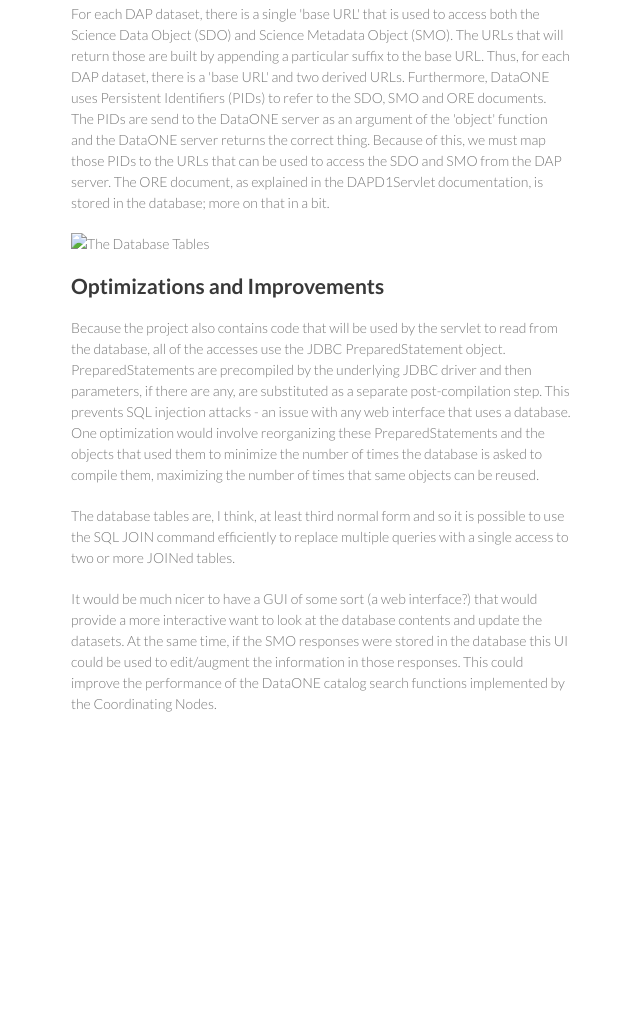
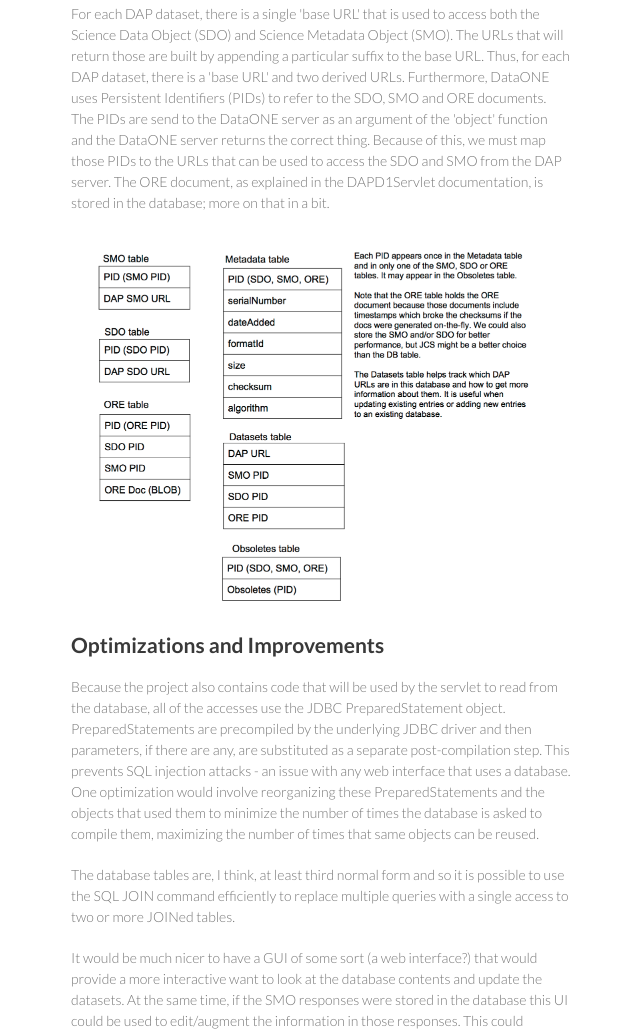
Before and after one commit to OPENDAP/DAPD1DatasetsDatabase, a plain HTML site: page index.html in a window 1280 px wide. Shown: the part 3140-4173 px from the top of the page, without its empty margins (499-1139 px from the left). Before the commit the page ends 3924 px from the top, so only its background shows below. Drawn offline with Linux system fonts and the light colour scheme.

```diff
--- a/index.html
+++ b/index.html
@@ -134,7 +134,7 @@ Obsoletes:
 
 <p>For each DAP dataset, there is a single 'base URL' that is used to access both the Science Data Object (SDO) and Science Metadata Object (SMO). The URLs that will return those are built by appending a particular suffix to the base URL. Thus, for each DAP dataset, there is a 'base URL' and two derived URLs. Furthermore, DataONE uses Persistent Identifiers (PIDs) to refer to the SDO, SMO and ORE documents. The PIDs are send to the DataONE server as an argument of the 'object' function and the DataONE server returns the correct thing. Because of this, we must map those PIDs to the URLs that can be used to access the SDO and SMO from the DAP server. The ORE document, as explained in the DAPD1Servlet documentation, is stored in the database; more on that in a bit.</p>
 
-<p><img src="/database_tables.pdf" alt="The Database Tables"></p>
+<p><img src="database_tables.png" alt="The Database Tables"></p>
 
 <h2>
 <a name="optimizations-and-improvements" class="anchor" href="#optimizations-and-improvements"><span class="octicon octicon-link"></span></a>Optimizations and Improvements</h2>
```
Also changed, not shown: params.json (+1 -1 lines).
